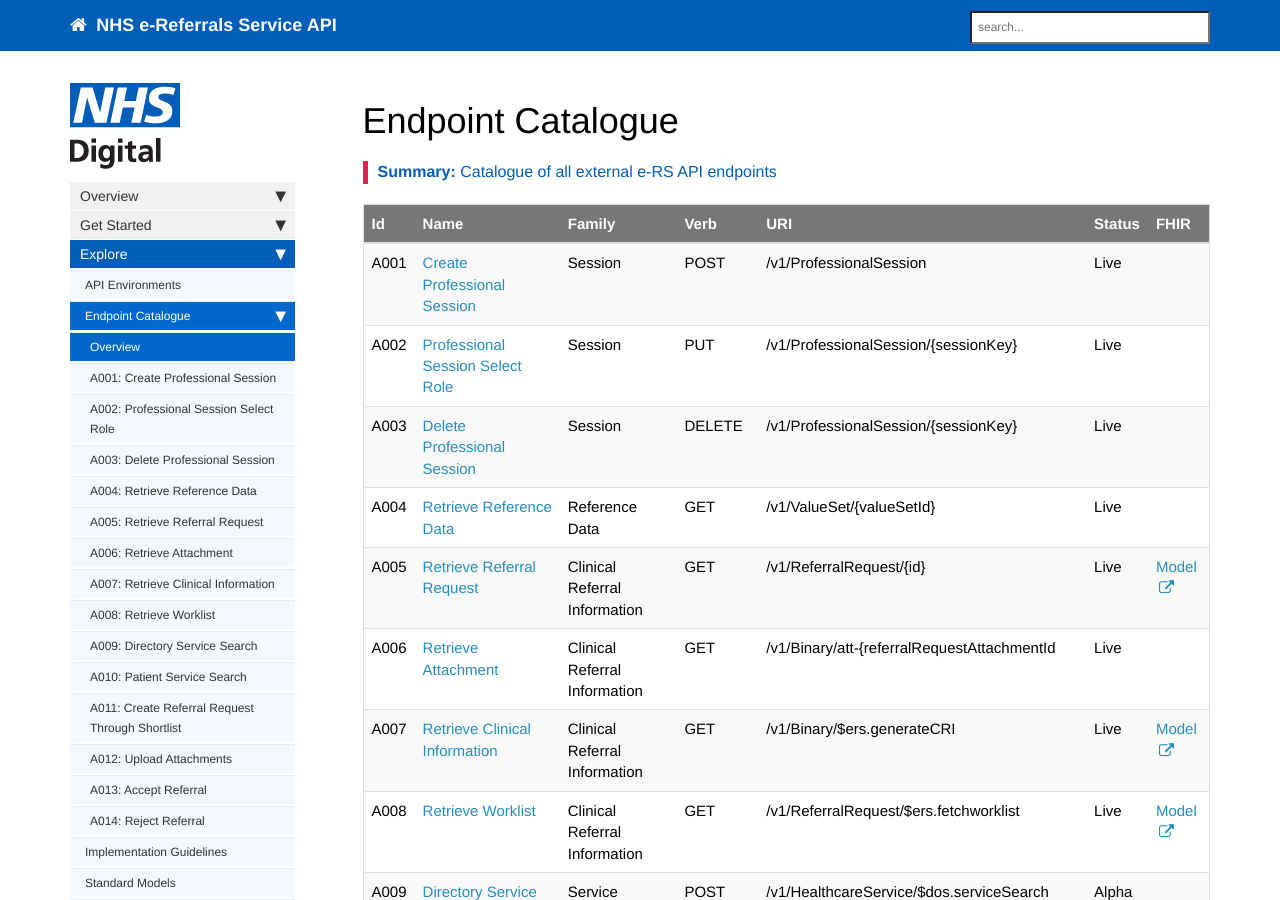
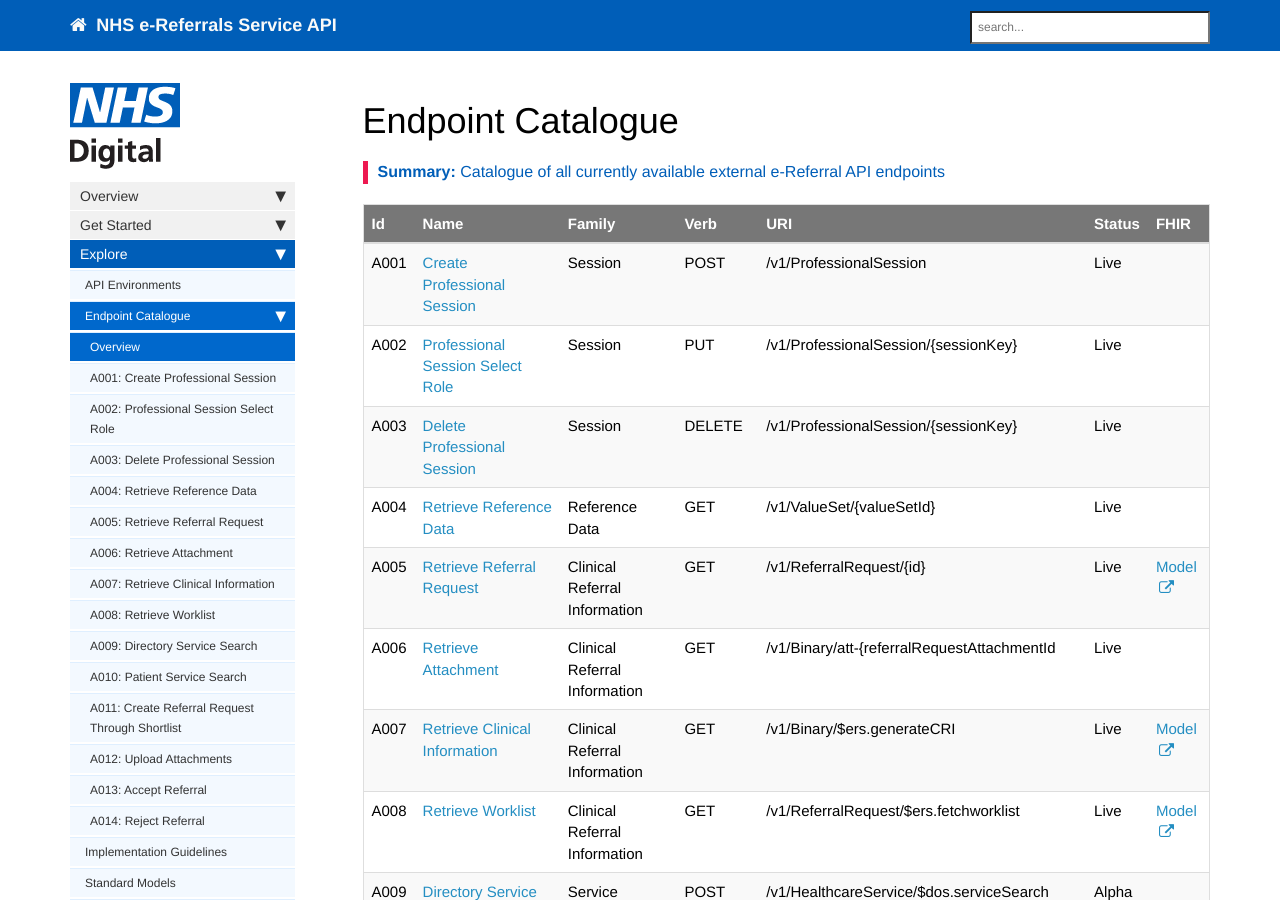
Before and after one commit to wurble369/websitetest, a Jekyll site: the page built from pages/explore/explore_endpoint_catalogue.md, in a window 1280 px wide and 900 px high. Built offline with Jekyll 4.4.1, drawn with Linux system fonts in a browser that asks for light colours; nearby versions of some CDN libraries; comment, search, counter and statistics services are not loaded.

Commit message:
e-RS expanded

```diff
--- a/pages/explore/explore_endpoint_catalogue.md
+++ b/pages/explore/explore_endpoint_catalogue.md
@@ -4,7 +4,7 @@ keywords: endpoint, catalogue
 sidebar: overview_sidebar
 toc: false
 permalink: /explore_endpoint_catalogue.html
-summary: "Catalogue of all external e-RS API endpoints"
+summary: "Catalogue of all currently available external e-Referral API endpoints"
 ---
 
 |Id&nbsp;&nbsp;&nbsp;&nbsp;|Name|Family|Verb&nbsp;&nbsp;&nbsp;&nbsp;&nbsp;&nbsp;&nbsp;&nbsp;|URI|Status|FHIR|
```
Also changed, not shown: pages/explore/explore_api_environments.md (+1 -1 lines), pages/getstarted/getstarted_faq.md (+1 -1 lines).
